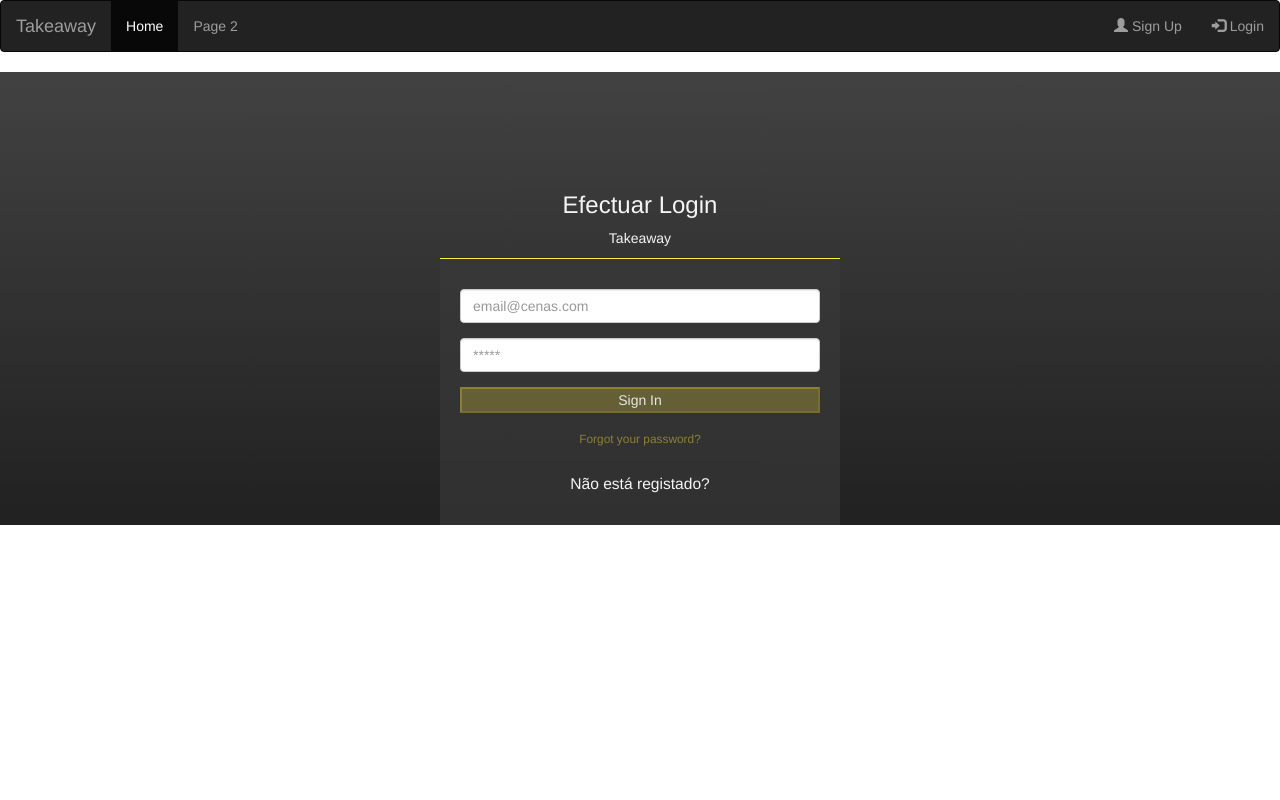
After one commit to Edgarreis6/takeaway, a PHP site: page /procedeural/login.php in a window 1280 px wide. The commit adds this page. Run offline with PHP 8.4, Linux system fonts and the light colour scheme.

```diff
--- a/order.html
+++ b/order.html
@@ -1,5 +1,5 @@
 <!DOCTYPE html>
-<html lang="en">
+<html lang="pt">
 
 <head>
     <meta charset="UTF-8">
--- a/procedeural/cart.php
+++ b/procedeural/cart.php
@@ -44,7 +44,7 @@ if(isset($_POST["send"])) {
 
 ?>
 <!DOCTYPE html>
-<html lang="en">
+<html lang="pt">
 
     <head>
         <meta charset="UTF-8">
--- a/procedeural/categories.php
+++ b/procedeural/categories.php
@@ -13,7 +13,7 @@ $categories = $query->fetchAll(PDO::FETCH_ASSOC);
 ?>
 
 <!DOCTYPE html>
-<html lang="en">
+<html lang="pt">
 
     <head>
         <meta charset="UTF-8">
--- /dev/null
+++ b/procedeural/login.php
@@ -0,0 +1,63 @@
+<?php
+require("config.php");
+
+?>
+<!DOCTYPE html>
+<html lang="pt">
+
+    <head>
+        <meta charset="UTF-8">
+        <meta name="viewport" content="width=device-width, initial-scale=1.0">
+        <title>Login</title>
+        <link rel="stylesheet" href="../procedeural/style.css">
+        <link rel="stylesheet" href="https://maxcdn.bootstrapcdn.com/bootstrap/3.4.1/css/bootstrap.min.css">
+        <script src="https://ajax.googleapis.com/ajax/libs/jquery/3.5.1/jquery.min.js"></script>
+        <script src="https://maxcdn.bootstrapcdn.com/bootstrap/3.4.1/js/bootstrap.min.js"></script>
+    </head>
+
+    <body>
+
+    <nav class="navbar navbar-inverse">
+  <div class="container-fluid">
+    <div class="navbar-header">
+      <a class="navbar-brand" href="categories.php">Takeaway</a>
+    </div>
+    <ul class="nav navbar-nav">
+      <li class="active"><a href="categories.php">Home</a></li>
+            <li><a href="#">Page 2</a></li>
+    </ul>
+    <ul class="nav navbar-nav navbar-right">
+      <li><a href="register.php"><span class="glyphicon glyphicon-user"></span> Sign Up</a></li>
+      <li><a href="login.php"><span class="glyphicon glyphicon-log-in"></span> Login</a></li>
+    </ul>
+  </div>
+</nav>
+
+
+<section class="main-bg">
+        <div class="login-container text-c animated flipInX">
+                <div>
+                    <h1 class="logo-badge text-whitesmoke"><span class="fa fa-user-circle"></span></h1>
+                </div>
+                    <h3 class="text-whitesmoke">Efectuar Login</h3>
+                    <p class="text-whitesmoke">Takeaway</p>
+                <div class="container-content">
+                    <form method="post" action="login.php" class="margin-t">
+                        <div class="form-group">
+                            <input type="email" class="form-control" name="email" placeholder="email@cenas.com" required>
+                        </div>
+                        <div class="form-group">
+                            <input type="password" class="form-control" name="password" placeholder="*****" required="">
+                        </div>
+                        <button type="submit" class="form-button button-l margin-b">Sign In</button>
+
+                        <a class="text-darkyellow" href="#"><small>Forgot your password?</small></a>
+                        <h3 class="text-whitesmoke text-center"><small><a class="text-whitesmoke" href="register.php">Não está registado?</a></small></~h>
+                    </form>
+                </div>
+            </div>
+</section>
+
+    </body>
+
+</html>
--- a/procedeural/productdetail.php
+++ b/procedeural/productdetail.php
@@ -16,7 +16,7 @@ $product = $query->fetch( PDO::FETCH_ASSOC);
 ?>
 
 <!DOCTYPE html>
-<html lang="en">
+<html lang="pt">
 
     <head>
         <meta charset="UTF-8">
--- a/procedeural/products.php
+++ b/procedeural/products.php
@@ -19,7 +19,7 @@ $query->execute([ $_GET["category_id"] ]);
 $products = $query->fetchAll(PDO::FETCH_ASSOC);
 ?>
 <!DOCTYPE html>
-<html lang="en">
+<html lang="pt">
 
     <head>
         <meta charset="UTF-8">
--- /dev/null
+++ b/procedeural/style.css
@@ -0,0 +1,243 @@
+html {
+    height: 100%;
+}
+
+body {
+    height: 100%;
+    margin: 0;
+    background-repeat: no-repeat;
+    background-attachment: fixed;
+}
+
+
+/* Text Align */
+
+.text-c {
+    text-align: center;
+}
+
+.text-l {
+    text-align: left;
+}
+
+.text-r {
+    text-align: right
+}
+
+.text-j {
+    text-align: justify;
+}
+
+
+/* Text Color */
+
+.text-whitesmoke {
+    color: whitesmoke
+}
+
+.text-darkyellow {
+    color: rgba(255, 235, 59, 0.432)
+}
+
+.text-black {
+    color: black;
+}
+
+
+/* Lines */
+
+.line-b {
+    border-bottom: 1px solid #FFEB3B !important;
+}
+
+
+/* Buttons */
+
+.button {
+    border-radius: 3px;
+}
+
+.form-button {
+    background-color: rgba(255, 235, 59, 0.24);
+    border-color: rgba(255, 235, 59, 0.24);
+    color: #e6e6e6;
+}
+
+.form-button:hover,
+.form-button:focus,
+.form-button:active,
+.form-button.active,
+.form-button:active:focus,
+.form-button:active:hover,
+.form-button.active:hover,
+.form-button.active:focus {
+    background-color: rgba(255, 235, 59, 0.473);
+    border-color: rgba(255, 235, 59, 0.473);
+    color: #e6e6e6;
+}
+
+.button-l {
+    width: 100% !important;
+}
+
+
+/* Margins g(global) - l(left) - r(right) - t(top) - b(bottom) */
+
+.margin-g {
+    margin: 15px;
+}
+
+.margin-g-sm {
+    margin: 10px;
+}
+
+.margin-g-md {
+    margin: 20px;
+}
+
+.margin-g-lg {
+    margin: 30px;
+}
+
+.margin-l {
+    margin-left: 15px;
+}
+
+.margin-l-sm {
+    margin-left: 10px;
+}
+
+.margin-l-md {
+    margin-left: 20px;
+}
+
+.margin-l-lg {
+    margin-left: 30px;
+}
+
+.margin-r {
+    margin-right: 15px;
+}
+
+.margin-r-sm {
+    margin-right: 10px;
+}
+
+.margin-r-md {
+    margin-right: 20px;
+}
+
+.margin-r-lg {
+    margin-right: 30px;
+}
+
+.margin-t {
+    margin-top: 15px;
+}
+
+.margin-t-sm {
+    margin-top: 10px;
+}
+
+.margin-t-md {
+    margin-top: 20px;
+}
+
+.margin-t-lg {
+    margin-top: 30px;
+}
+
+.margin-b {
+    margin-bottom: 15px;
+}
+
+.margin-b-sm {
+    margin-bottom: 10px;
+}
+
+.margin-b-md {
+    margin-bottom: 20px;
+}
+
+.margin-b-lg {
+    margin-bottom: 30px;
+}
+
+
+/* Bootstrap Form Control Extension */
+
+.form-control,
+.border-line {
+    background-color: #5f5f5f;
+    background-image: none;
+    border: 1px solid #424242;
+    border-radius: 1px;
+    color: inherit;
+    display: block;
+    padding: 6px 12px;
+    transition: border-color 0.15s ease-in-out 0s, box-shadow 0.15s ease-in-out 0s;
+    width: 100%;
+}
+
+.form-control:focus,
+.border-line:focus {
+    border-color: #FFEB3B;
+    background-color: #616161;
+    color: #e6e6e6;
+}
+
+.form-control,
+.form-control:focus {
+    box-shadow: none;
+}
+
+.form-control::-webkit-input-placeholder {
+    color: #BDBDBD;
+}
+
+
+/* Container */
+
+.container-content {
+    background-color: #3a3a3aa2;
+    color: inherit;
+    padding: 15px 20px 20px 20px;
+    border-color: #FFEB3B;
+    border-image: none;
+    border-style: solid solid none;
+    border-width: 1px 0;
+}
+
+
+/* Backgrounds */
+
+.main-bg {
+    background: #424242;
+    background: linear-gradient( #424242, #212121);
+}
+
+
+/* Login & Register Pages*/
+
+.login-container {
+    max-width: 400px;
+    z-index: 100;
+    margin: 0 auto;
+    padding-top: 100px;
+}
+
+.login.login-container {
+    width: 300px;
+}
+
+.wrapper.login-container {
+    margin-top: 140px;
+}
+
+.logo-badge {
+    color: #e6e6e6;
+    font-size: 80px;
+    font-weight: 800;
+    letter-spacing: -10px;
+    margin-bottom: 0;
+}
```
Also changed, not shown: procedeural/register.php (added, +161 -0 lines).
